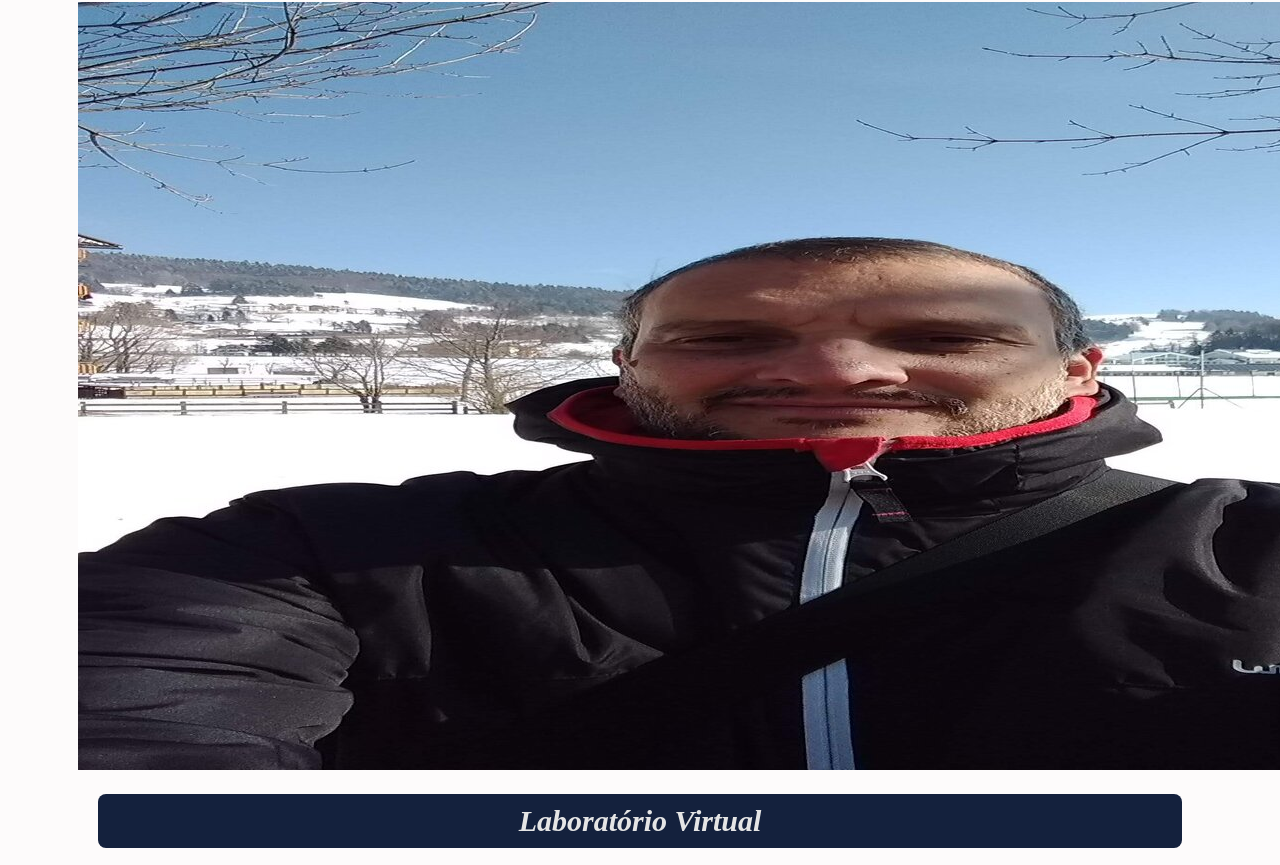
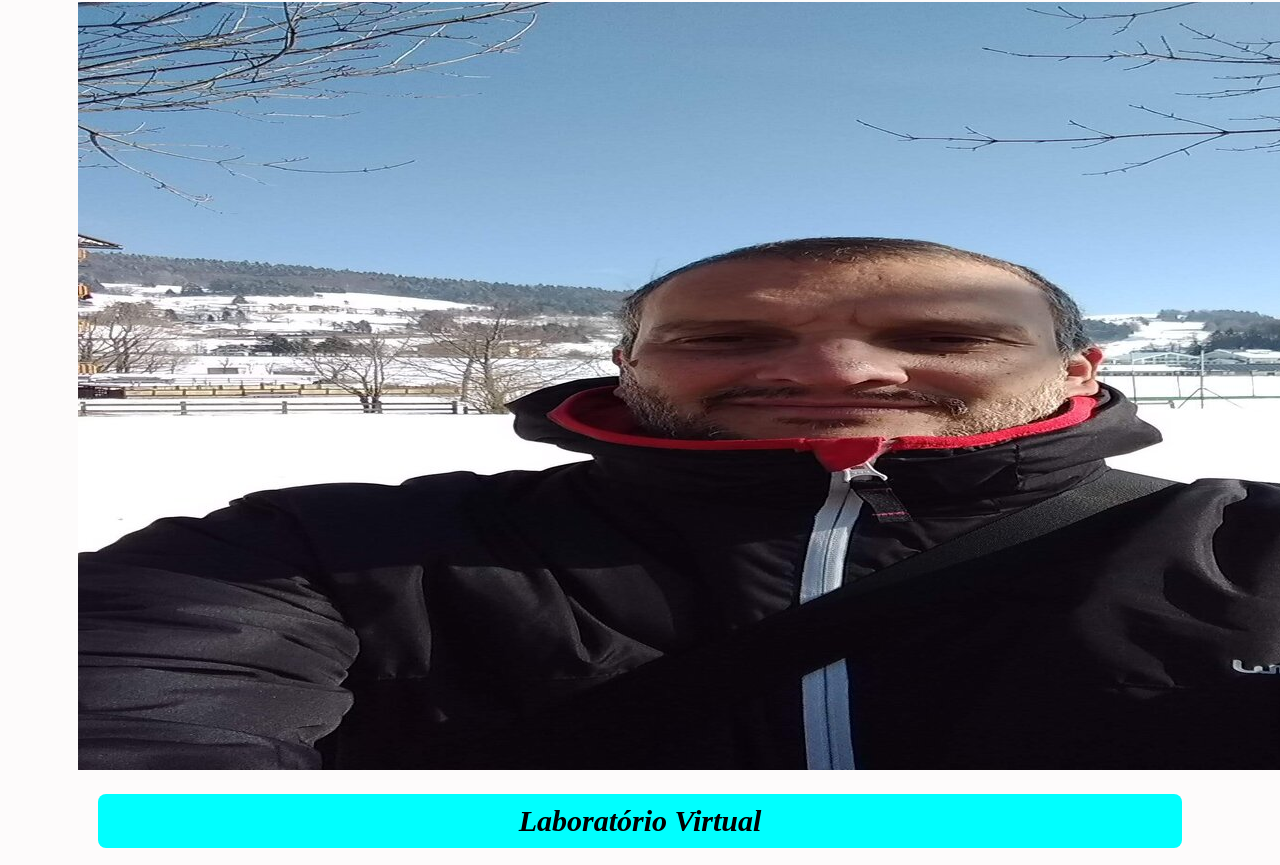
Before and after one commit to Pablo73/project-lessons-learned, a website: page index.html in a window 1280 px wide. Shown: the part 76-941 px from the top of the page. Drawn offline with Linux system fonts and the light colour scheme.

Commit message:
Requisitos StyleLint

```diff
--- a/style.css
+++ b/style.css
@@ -14,8 +14,8 @@ font-style: italic;
   text-decoration: none;
   font-size: 30px;
   font-weight: 600;
-background-color: #14213d;
-color: #e5e5e5;
+  background-color:aqua;
+  color:black;
   padding: 10px;
   border-radius: 8px;
   margin: 20px;
@@ -23,12 +23,9 @@ display: block;
   text-align: center;
 }
 
-article, aside {
+article ,aside {
   font-family: monospace;
   line-height: 20px;
-}
-
-article, aside {
   float: left;
   padding: 20px;
   width: 420px;
```
Lines whose indentation alone changed are shown as unchanged.
